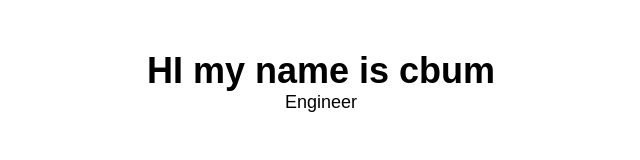
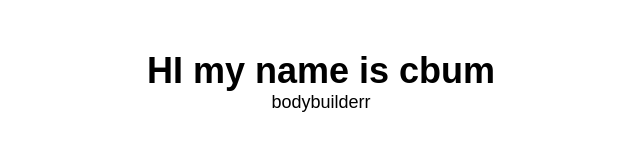
Before and after one commit to AyushmanPandita27/aws-demo-hosting, a plain HTML site: page index.html in a window 1280 px wide. Shown: the full height of the page, 319-959 px from the left. Drawn offline with Linux system fonts and the light colour scheme.

Commit message:
Update index.html

```diff
--- a/index.html
+++ b/index.html
@@ -8,7 +8,7 @@
 	<div class="container">
 		<header>
 			<h1>HI my name is cbum</h1>
-			<p>Engineer</p>
+			<p>bodybuilderr</p>
 		</header>
 
 	</div>
```
